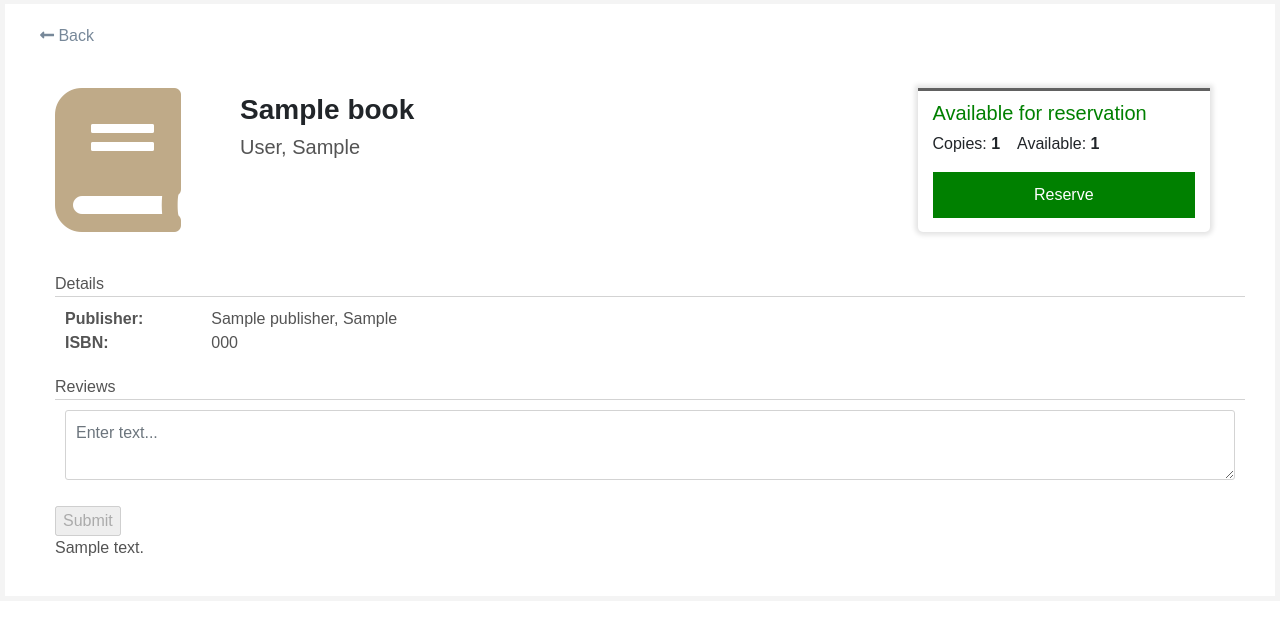
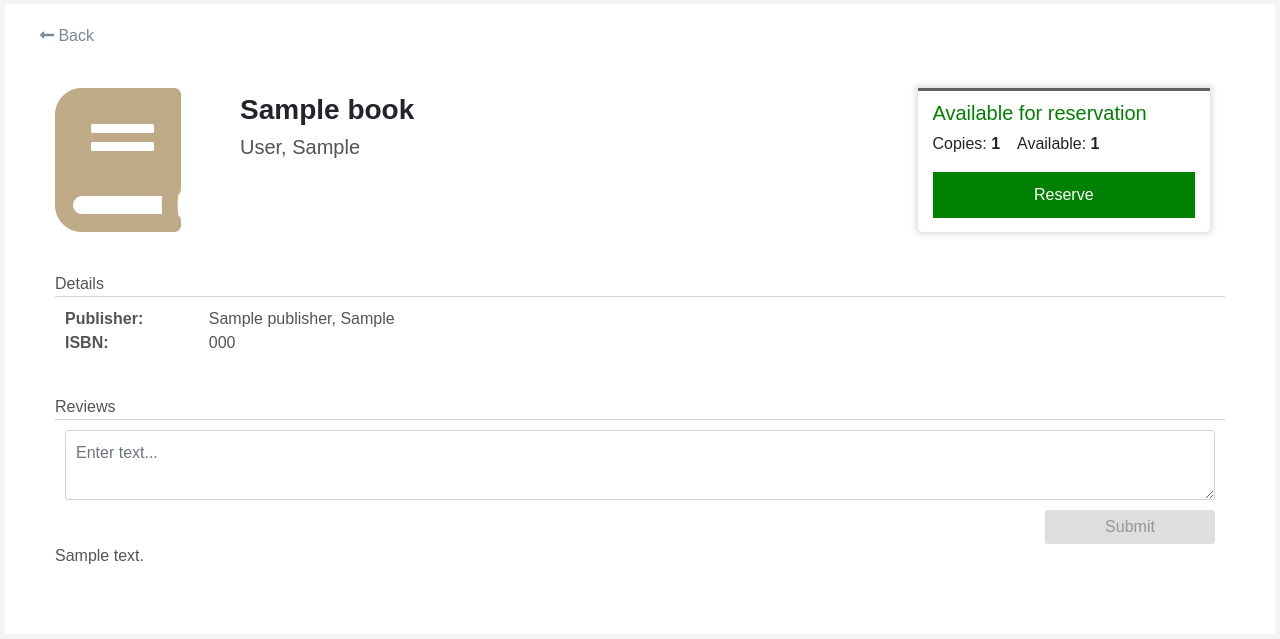
Before and after one commit to martintierro/SECURDE-DjangoLibrary, a Django app: page /catalog/1/ in a window 1280 px wide. Shown: the part 161-800 px from the top of the page. Run offline with Django 3.2, Linux system fonts and the light colour scheme; tables that the repository leaves empty hold one stand-in row (values such as "Sample post"); some libraries are stand-ins or nearby versions.

Commit message:
Completed book details missing reviews styling

```diff
--- a/catalog/static/catalog/catalog.js
+++ b/catalog/static/catalog/catalog.js
@@ -1,13 +1,19 @@
 $(document).ready(function() {
     $(".review_submit").attr('disabled', true);
+    $(".review_submit").css('color', '#969696');
+            $(".review_submit").css('background', '#dedede');
 
     $('textarea').on('keyup',function() {
         var textarea_value = $(".review_input").val();
 
         if(textarea_value != '') {
             $(".review_submit").attr('disabled', false);
+            $(".review_submit").css('color', 'white');
+            $(".review_submit").css('background', 'black');
         } else {
             $(".review_submit").attr('disabled', true);
+            $(".review_submit").css('color', '#969696');
+            $(".review_submit").css('background', '#dedede');
         }
     });
 });
--- a/catalog/static/catalog/style.css
+++ b/catalog/static/catalog/style.css
@@ -167,3 +167,10 @@ input[type=number] {
     height: 10%;
     padding: 10px;
 }
+
+.review_submit{
+    padding: 5px!important;
+    border: 0px;
+    border-radius: 3px;
+    height: 100%;
+}
--- a/catalog/templates/catalog/book_details.html
+++ b/catalog/templates/catalog/book_details.html
@@ -3,8 +3,8 @@
 {% block title %}<title>Book Details</title>{% endblock %}
 
 {% block content %}
-    <div class="container-fluid book_body">
-        <div class="container-fluid book_det_body">
+    <div class="container-fluid book_body" style="height:80%">
+        <div class="container-fluid h-100 book_det_body">
             <div class="back" style="padding:20px">
                 <a href="#" class="back_button" style="color:lightslategray"><i class="fas fa-long-arrow-alt-left"></i>&nbsp;Back</a>
             </div>
@@ -20,7 +20,7 @@
                             <h5 style="color:#545454">{{ book.author }}</h5>
                         </div>
 
-                        <div class="col-md-3 ml-auto available_deets" style="border-top: 3px solid #616161;">
+                        <div class="col-md-3 ml-auto available_deets" style="border-top: 3px solid #616161; margin:0px">
                             <div class="row" style="padding-top:10px">
                                 <div class="col mx-auto my-auto">
                                     {% if status == 'a'%}
@@ -48,7 +48,7 @@
                         </div>
                     </div>
                 </div>
-                <div class="deets_container">
+                <div id="details_container" class="deets_container" style="padding:20px">
                     <p class="deets_container_title">Details</p>
                     <div class="row w-50" style="padding-top:10px; padding-left:10px">
                         <div class="col-md-3"><span><b>Publisher: </b></span></div>
@@ -59,12 +59,16 @@
                         <div class="col-md-6"><span>{{ book.isbn }}</span></div>
                     </div>
                 </div>
-                <div class="deets_container" style="padding-bottom:20px">
+                <div id="reviews_container" class="deets_container" style="padding:20px">
                     <p class="deets_container_title">Reviews</p>
-                    <div class="form-group" style="padding:10px">
+                    <div class="form-group" style="padding:10px 10px 0px 10px; margin-bottom:10px;">
                         <textarea class="form-control w-100 review_input" type="text" placeholder="Enter text..."></textarea>
                     </div>
-                    <input class="review_submit" type="submit" value="Submit">
+                    <div class="row">
+                        <div class="col-md-2 ml-auto" style="margin-right:10px; margin-top:0px;">
+                            <input class="w-100 review_submit" type="submit" value="Submit">
+                        </div>
+                    </div>
                     {% for review in reviews %}
                         <div>
                             <span>
```
